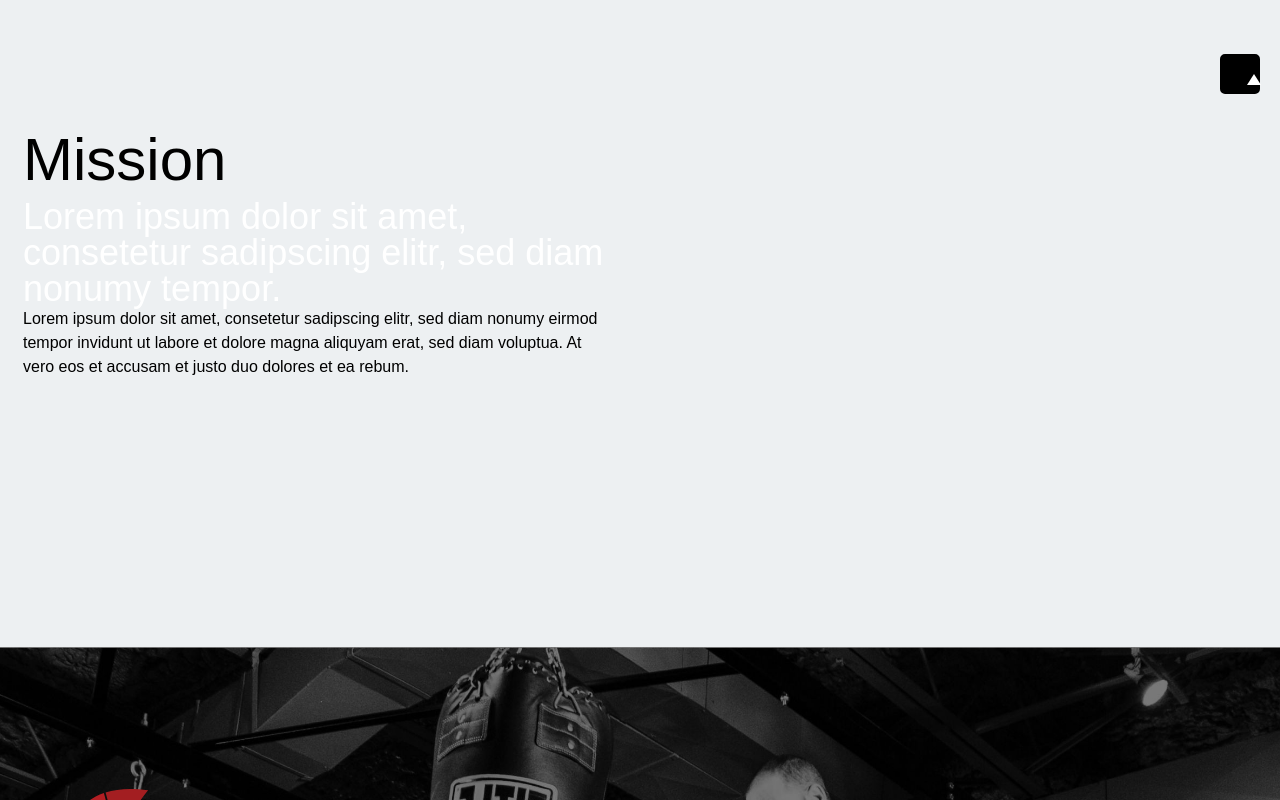
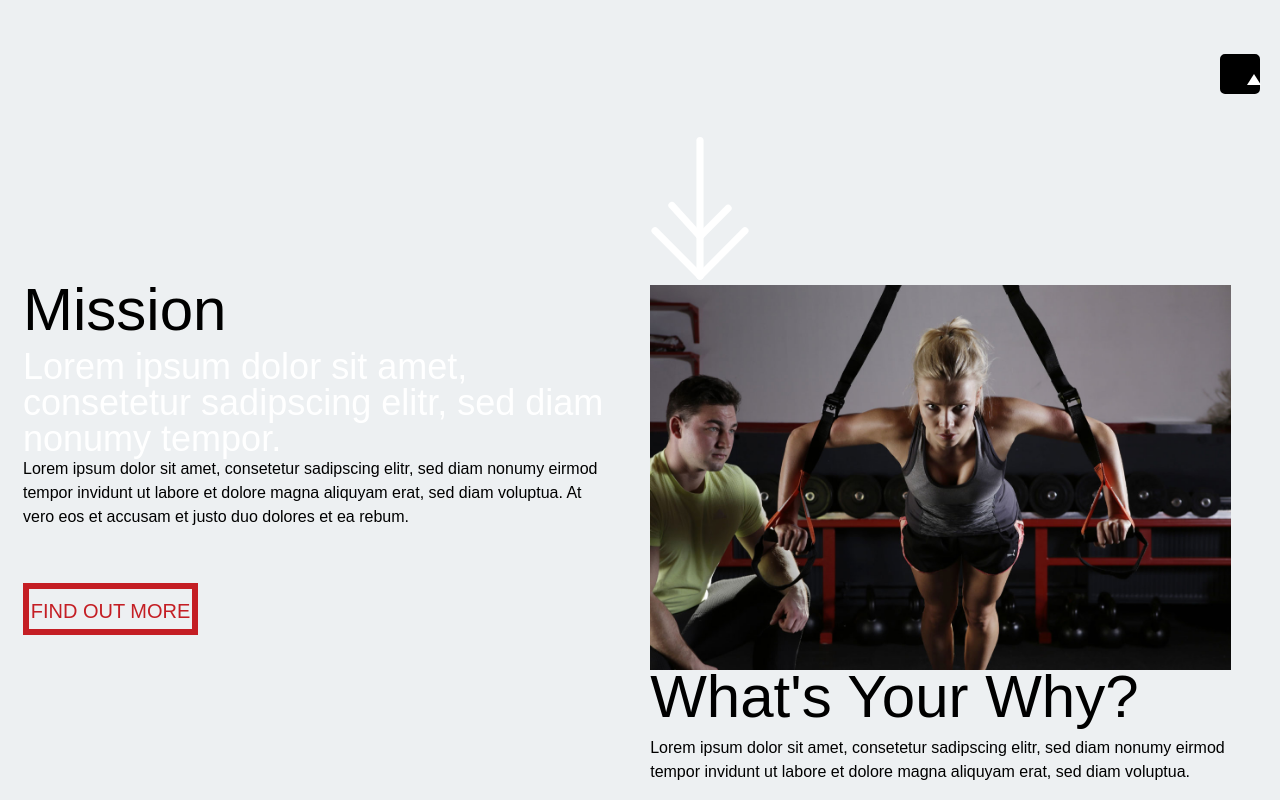
Before and after one commit to AlexandriaLindsay/gym-app, a React (Create React App) app: page /about-us in a window 1280 px wide. Shown: the part 680-1480 px from the top of the page. Built offline with nearby package versions, Linux system fonts and the light colour scheme; a web font is replaced by a local one.

Commit message:
09/28/2021

```diff
--- a/src/components/views/About.js
+++ b/src/components/views/About.js
@@ -5,11 +5,14 @@ import LayoutDefault from '../layout/Layout';
 import Image from '../elements/Image';
 import Section from '../layout/Section';
 import DoubleCol from '../layout/DoubleCol';
+import { Link } from 'react-router-dom';
 
 /***************************
  * IMAGES
  **************************/
 import Hero from '../../assets/images/guy-working-out.jpg'
+import IntroImg from '../../assets/images/fitness-trainer.jpg'
+import Arrow from '../../assets/images/arrow-graphic.svg';
 
 class About extends Component {
     render() {
@@ -29,6 +32,16 @@ class About extends Component {
                             <h2>Mission</h2>
                             <h3>Lorem ipsum dolor sit amet, consetetur sadipscing elitr, sed diam nonumy tempor.</h3>
                             <p>Lorem ipsum dolor sit amet, consetetur sadipscing elitr, sed diam nonumy eirmod tempor invidunt ut labore et dolore magna aliquyam erat, sed diam voluptua. At vero eos et accusam et justo duo dolores et ea rebum.</p>
+                            <Link className="custom-btn" to="/">FIND OUT MORE</Link>
+                        </DoubleCol>
+
+                        <DoubleCol>
+                            <Image style={{ width: '100px' }} className="arrow-graphic" src={Arrow} alt="Arrow Icon" />
+                            <Image width="100%" src={IntroImg} alt="Coach and Girl Working Out" />
+                            <div>
+                                <h2>What's Your Why?</h2>
+                                <p>Lorem ipsum dolor sit amet, consetetur sadipscing elitr, sed diam nonumy eirmod tempor invidunt ut labore et dolore magna aliquyam erat, sed diam voluptua.</p>
+                            </div>
                         </DoubleCol>
                     </Section>
                 </LayoutDefault>
```
